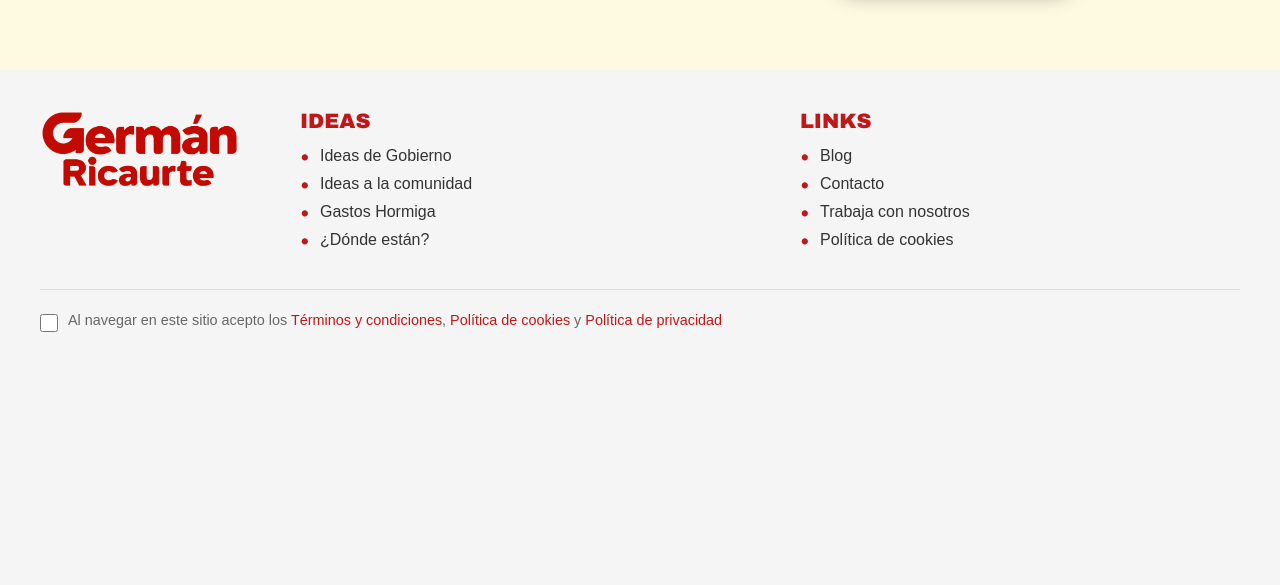
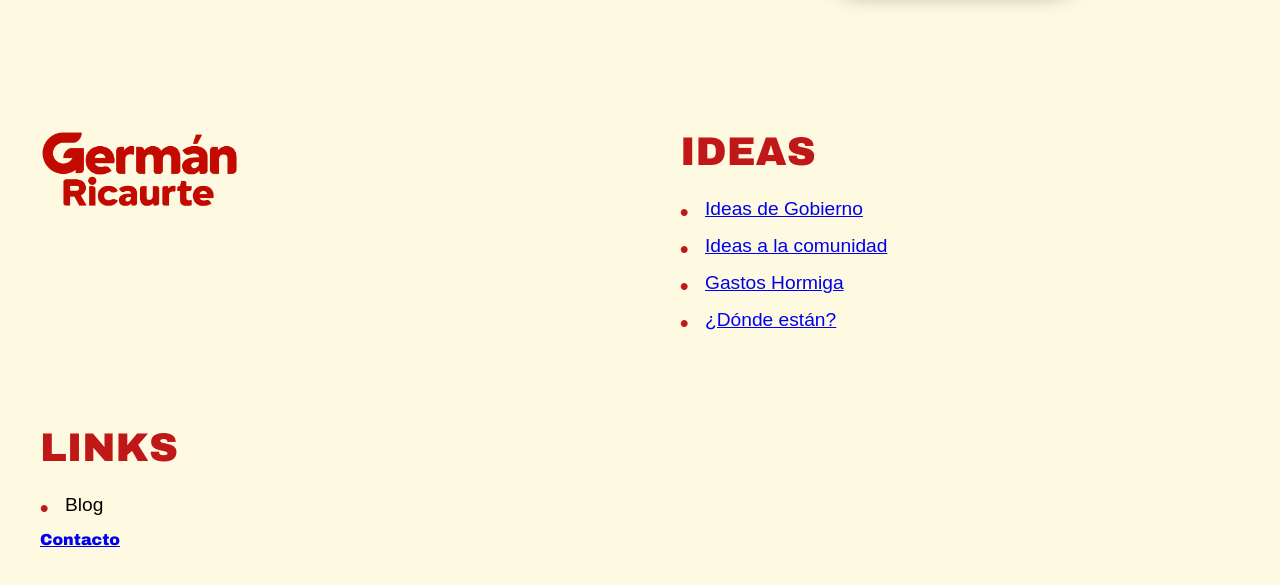
Before and after one commit to oficina91/german, a Vue app: page / in a window 1280 px wide. Shown: the part 2096-2681 px from the top of the page. Before the commit the page ends 2458 px from the top, so only its background shows below. Built offline with nearby package versions, Linux system fonts and the light colour scheme; what quasar would draw is missing.

Commit message:
Updated Home.vue

```diff
--- a/src/views/Home.vue
+++ b/src/views/Home.vue
@@ -57,7 +57,7 @@
         </div>
         <div class="section-text">
           <img src="/img/logo.png" class="feature-image-formula">
-          <h3 class="formula-subtitle">¿Quieres saber cuál es mi fórmula? </h3>
+          <h3 class="formula-subtitle">¿Quieres saber cuál es mi fórmula? </h3>
           <p class="formula-question">Averígualo dándole click al botón de abajo.</p>
           <router-link to="/quien-soy" class="cta-button">Click aquí</router-link>
         </div>
@@ -67,47 +67,24 @@
     <!-- Lists Section -->
     <section class="lists-section">
       <div class="lists-container">
-        <!-- Columna 1: Logo -->
-        <div class="list-column logo-column">
-          <router-link to="/">
-            <img src="/img/Logo.png" class="footer-logo" alt="Logo">
-          </router-link>
+        <div class="list-column">
+          <img src="/img/Logo.png" class="feature-image-formula">
         </div>
-
-        <!-- Columna 2: Ideas -->
-        <div class="list-column ideas-column">
+        <div class="list-column">
           <h3 class="list-title">Ideas</h3>
           <ul class="idea-list">
-            <li><router-link to="/mis-compromisos">Ideas de Gobierno</router-link></li>
-            <li><router-link to="/quien-soy">Ideas a la comunidad</router-link></li>
-            <li><router-link to="/gastos-hormiga">Gastos Hormiga</router-link></li>
-            <li><router-link to="/102-cagadas">¿Dónde están?</router-link></li>
+        <li><router-link to="/mis-compromisos">Ideas de Gobierno</router-link></li>
+        <li><router-link to="/quien-soy">Ideas a la comunidad</router-link></li>
+        <li><router-link to="/gastos-hormiga">Gastos Hormiga</router-link></li>
+        <li><router-link to="/102-cagadas">¿Dónde están?</router-link></li>
           </ul>
         </div>
-
-        <!-- Columna 3: Links -->
-        <div class="list-column links-column">
+        <div class="list-column">
           <h3 class="list-title">Links</h3>
           <ul class="link-list">
-            <li><a href="https://linktr.ee/german_ricaurte" target="_blank" rel="noopener noreferrer">Blog</a></li>
-            <li><a href="https://germanricaurte.systeme.io/102nuevoliberalismo" target="_blank" rel="noopener noreferrer">Contacto</a></li>
-            <li><router-link to="/unete">Trabaja con nosotros</router-link></li>
-            <li><a href="#cookies" @click.prevent>Política de cookies</a></li>
-          </ul>
+            <li>Blog</li>
+  <a href="https://germanricaurte.systeme.io/102nuevoliberalismo" target="_blank" rel="noopener noreferrer">Contacto</a>          </ul>
         </div>
-      </div>
-
-      <!-- Checkbox de términos abajo -->
-      <div class="terms-container">
-        <label class="terms-checkbox">
-          <input type="checkbox" id="terms-accept">
-          <span>
-            Al navegar en este sitio acepto los
-            <a href="#terminos" @click.prevent>Términos y condiciones</a>,
-            <a href="#cookies" @click.prevent>Política de cookies</a> y
-            <a href="#privacidad" @click.prevent>Política de privacidad</a>
-          </span>
-        </label>
       </div>
     </section>
 
@@ -153,7 +130,7 @@ import { ref } from 'vue'
 // Imágenes desde la carpeta public/img
 const candidateImg = '/img/German_Ricaurte.png'
 const logoImg = '/img/Logo.png'
-const gastoHormigaImg = '/img/gasto-hormiga-icon.png'
+const gastoHormigaImg = '/img/gasto-hormiga-icon.png' // Necesitarás crear o agregar esta imagen
 </script>
 
 <style scoped>
@@ -190,6 +167,11 @@ const gastoHormigaImg = '/img/gasto-hormiga-icon.png'
   bottom: 0;
   background: rgba(254, 250, 226, 0.85);
   z-index: 1;
+}
+
+.hero-content {
+  position: relative;
+  z-index: 2;
 }
 
 .hero-content {
@@ -272,7 +254,7 @@ const gastoHormigaImg = '/img/gasto-hormiga-icon.png'
 .gasto-hormiga-section {
   background-color: #fefae2;
   background-image: url('/img/v602-nunoon-05-rippednotes.jpg');
-  background-size: 100% auto;
+  background-size: 100% auto; /* Ancho 100%, alto automático */
   background-position: center;
   background-repeat: no-repeat;
   padding: 80px 40px;
@@ -370,6 +352,13 @@ const gastoHormigaImg = '/img/gasto-hormiga-icon.png'
   object-fit: contain;
 }
 
+.feature-image-formula {
+  max-width: 80%;
+  align-items:  center;
+  height: auto;
+  margin-bottom: 20px;
+}
+
 /* Formula Section */
 .formula-section {
   background: #FEFAE2;
@@ -392,7 +381,7 @@ const gastoHormigaImg = '/img/gasto-hormiga-icon.png'
   width: 120px;
   height: 120px;
   border-radius: 50%;
-  display: flex;
+  display: flex; /* Solo uno */
   align-items: center;
   justify-content: center;
   margin: 20px 0;
@@ -415,6 +404,7 @@ const gastoHormigaImg = '/img/gasto-hormiga-icon.png'
   font-family: Arial, sans-serif;
 }
 
+/* Agregar esto para centrar el contenido */
 .section-text {
   display: flex;
   flex-direction: column;
@@ -428,47 +418,25 @@ const gastoHormigaImg = '/img/gasto-hormiga-icon.png'
   margin-bottom: 10px;
 }
 
-/* Lists Section - CORREGIDO */
+/* Lists Section */
 .lists-section {
-  background: #f5f5f5;
-  padding: 40px 40px 30px;
+  background: #FEFAE2;
+  padding: 60px 40px 100px;
 }
 
 .lists-container {
   max-width: 1400px;
   margin: 0 auto;
   display: grid;
-  grid-template-columns: 200px 1fr 1fr;
-  gap: 60px;
-  align-items: start;
-  margin-bottom: 30px;
-}
-
-.list-column {
-  display: flex;
-  flex-direction: column;
-}
-
-.logo-column {
-  justify-content: flex-start;
-}
-
-.footer-logo {
-  max-width: 200px;
-  width: 100%;
-  height: auto;
-  transition: transform 0.3s ease;
-}
-
-.footer-logo:hover {
-  transform: scale(1.05);
+  grid-template-columns: 1fr 1fr;
+  gap: 80px;
 }
 
 .list-title {
-  font-size: 1.3rem;
-  font-weight: bold;
-  margin-bottom: 15px;
+  font-size: 2.5rem;
+  font-weight: 900;
   color: #C01718;
+  margin-bottom: 25px;
   text-transform: uppercase;
 }
 
@@ -476,15 +444,16 @@ const gastoHormigaImg = '/img/gasto-hormiga-icon.png'
 .link-list {
   list-style: none;
   padding: 0;
-  margin: 0;
 }
 
 .idea-list li,
 .link-list li {
-  font-size: 1rem;
-  margin-bottom: 10px;
-  padding-left: 20px;
+  font-size: 1.2rem;
+  margin-bottom: 15px;
+  padding-left: 25px;
   position: relative;
+  font-family: Arial, sans-serif;
+  font-weight: normal;
 }
 
 .idea-list li::before,
@@ -494,62 +463,7 @@ const gastoHormigaImg = '/img/gasto-hormiga-icon.png'
   left: 0;
   color: #C01718;
   font-weight: bold;
-  font-size: 1.2rem;
-}
-
-.idea-list a,
-.link-list a {
-  color: #333;
-  text-decoration: none;
-  font-family: Arial, sans-serif;
-  font-weight: normal;
-  transition: color 0.3s ease;
-}
-
-.idea-list a:hover,
-.link-list a:hover {
-  color: #C01718;
-  text-decoration: underline;
-}
-
-/* Términos y condiciones - Checkbox */
-.terms-container {
-  max-width: 1400px;
-  margin: 0 auto;
-  padding-top: 20px;
-  border-top: 1px solid #ddd;
-}
-
-.terms-checkbox {
-  display: flex;
-  align-items: flex-start;
-  gap: 10px;
-  cursor: pointer;
-  font-family: Arial, sans-serif;
-  font-size: 0.9rem;
-  color: #666;
-}
-
-.terms-checkbox input[type="checkbox"] {
-  margin-top: 4px;
-  cursor: pointer;
-  width: 18px;
-  height: 18px;
-  flex-shrink: 0;
-}
-
-.terms-checkbox span {
-  line-height: 1.5;
-}
-
-.terms-checkbox a {
-  color: #C01718;
-  text-decoration: none;
-  transition: color 0.3s ease;
-}
-
-.terms-checkbox a:hover {
-  text-decoration: underline;
+  font-size: 1.5rem;
 }
 
 /* Social Bar */
@@ -594,7 +508,8 @@ const gastoHormigaImg = '/img/gasto-hormiga-icon.png'
 /* Responsive Design */
 @media (max-width: 1024px) {
   .hero-content,
-  .section-content {
+  .section-content,
+  .lists-container {
     grid-template-columns: 1fr;
     gap: 40px;
   }
@@ -626,27 +541,6 @@ const gastoHormigaImg = '/img/gasto-hormiga-icon.png'
 
   .formula-title {
     font-size: 3.5rem;
-  }
-
-  .lists-container {
-    grid-template-columns: 1fr;
-    gap: 30px;
-    text-align: center;
-  }
-
-  .logo-column {
-    justify-content: center;
-    align-items: center;
-  }
-
-  .footer-logo {
-    max-width: 150px;
-  }
-
-  .idea-list,
-  .link-list {
-    text-align: left;
-    display: inline-block;
   }
 }
 
@@ -706,14 +600,6 @@ const gastoHormigaImg = '/img/gasto-hormiga-icon.png'
     padding: 12px 35px;
   }
 
-  .lists-section {
-    padding: 30px 20px 25px;
-  }
-
-  .terms-checkbox {
-    font-size: 0.85rem;
-  }
-
   .social-bar {
     gap: 15px;
     padding: 10px 0;
@@ -764,5 +650,9 @@ const gastoHormigaImg = '/img/gasto-hormiga-icon.png'
   .formula-question {
     font-size: 1rem;
   }
+
+  .list-title {
+    font-size: 2rem;
+  }
 }
 </style>
```
